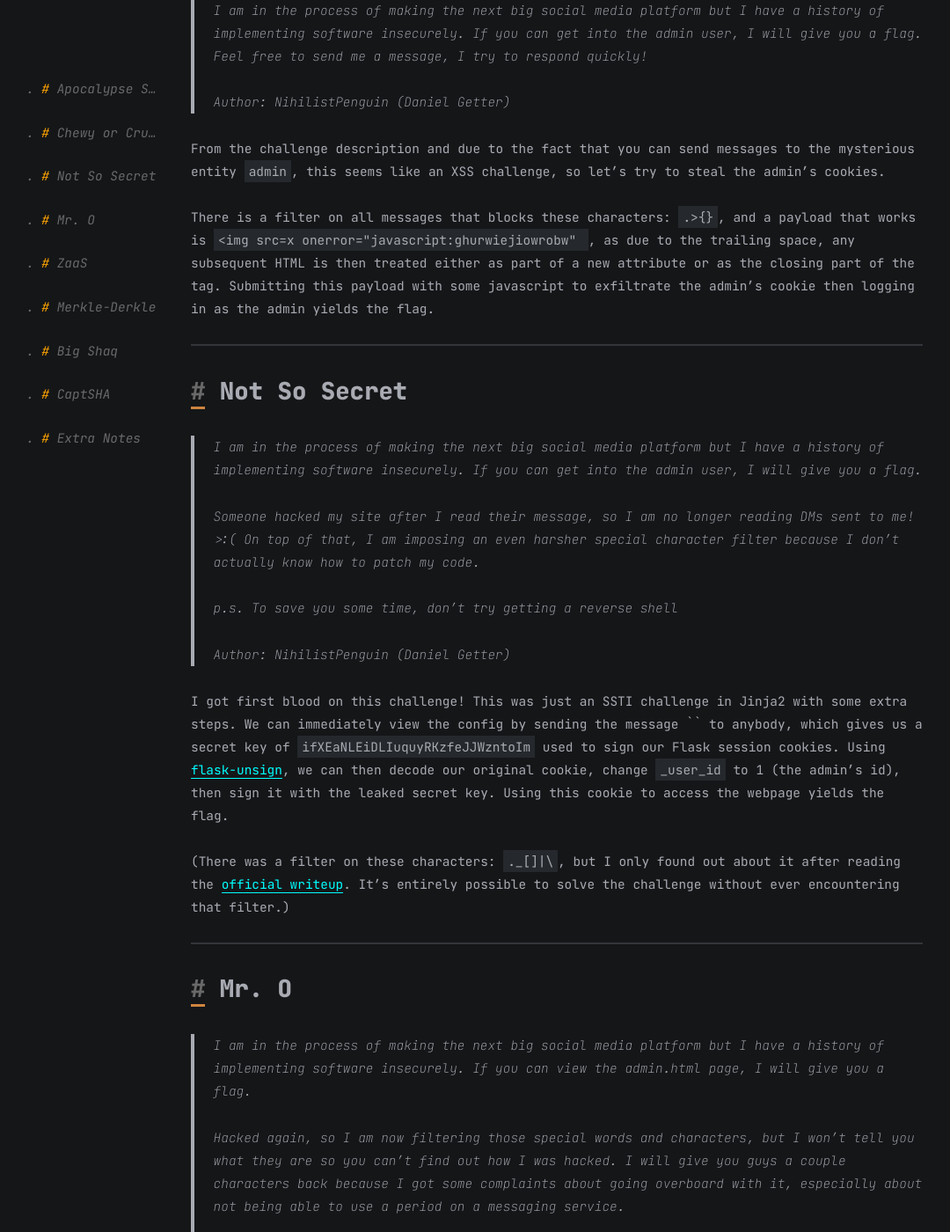
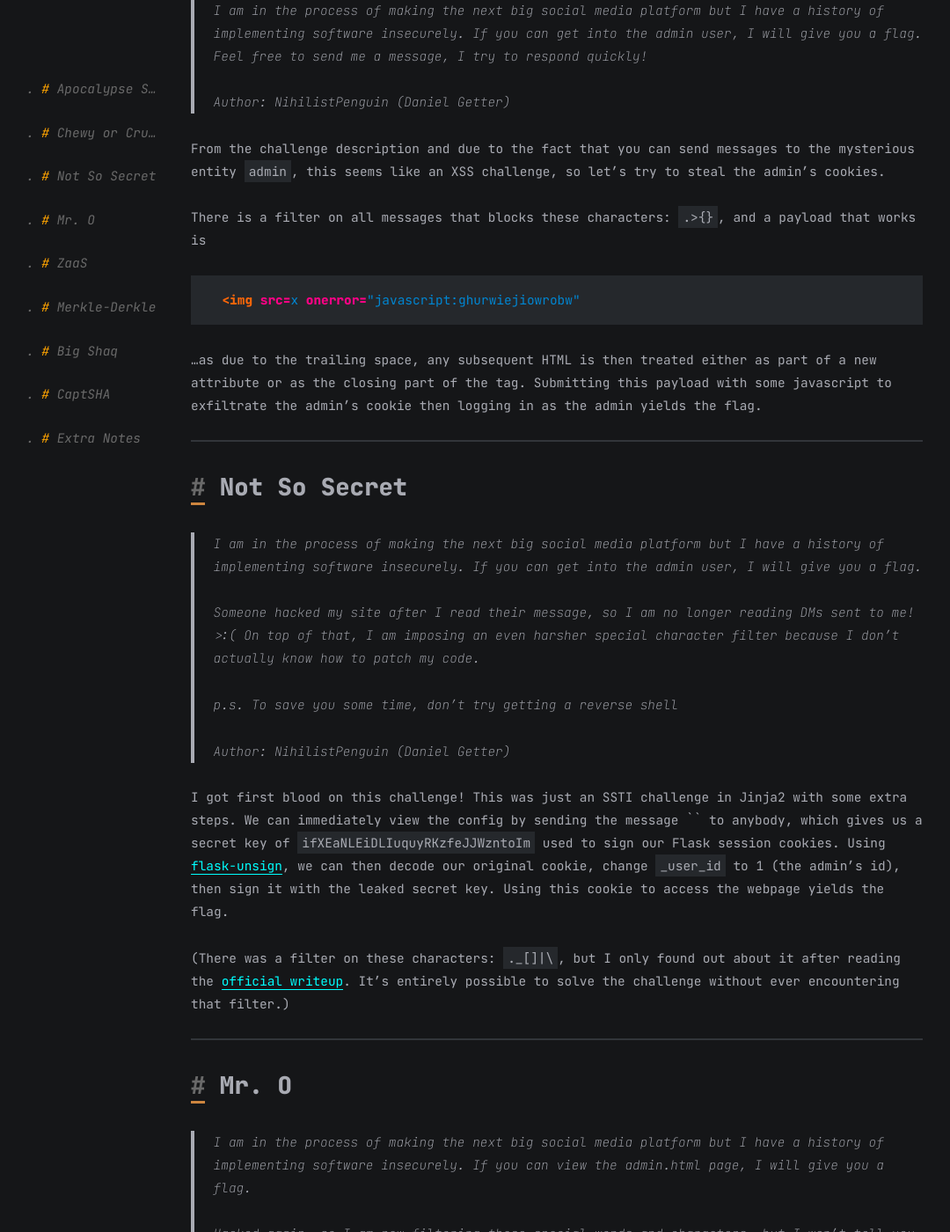
Before and after one commit to x-c-3/x-c-3.github.io, a Jekyll site: the page built from all_collections/_posts/2022-05-01-patriotctf-2022.markdown, in a window 1280 px wide and 1400 px high, scrolled down 2858 px. Shown: the whole window at 88% size, without its empty margins (7-1087 px from the left). Built offline with Jekyll 4.4.1, drawn with Linux system fonts in a browser that asks for light colours; some of the changed text lies outside the part shown.

Commit message:
fixed overflowing code

````diff
--- a/all_collections/_posts/2022-05-01-patriotctf-2022.markdown
+++ b/all_collections/_posts/2022-05-01-patriotctf-2022.markdown
@@ -96,7 +96,13 @@ After you get the password, submit another request but replace the brute-forcing
 
 From the challenge description and due to the fact that you can send messages to the mysterious entity `admin`, this seems like an XSS challenge, so let's try to steal the admin's cookies.
 
-There is a filter on all messages that blocks these characters: `.>{}`, and a payload that works is `<img src=x onerror="javascript:ghurwiejiowrobw" `, as due to the trailing space, any subsequent HTML is then treated either as part of a new attribute or as the closing part of the tag. Submitting this payload with some javascript to exfiltrate the admin's cookie then logging in as the admin yields the flag.
+There is a filter on all messages that blocks these characters: `.>{}`, and a payload that works is
+
+```html
+<img src=x onerror="javascript:ghurwiejiowrobw"
+```
+
+...as due to the trailing space, any subsequent HTML is then treated either as part of a new attribute or as the closing part of the tag. Submitting this payload with some javascript to exfiltrate the admin's cookie then logging in as the admin yields the flag.
 
 ---
 
@@ -127,7 +133,13 @@ I got first blood on this challenge! This was just an SSTI challenge in Jinja2 w
 > Author: NihilistPenguin (Daniel Getter)
 
 {% raw %}
-I got first blood on this challenge as well! This was a step up from the previous challenge and was unlike any SSTI challenge I'd seen before. The filters were a bit harsher, with `{{` and `}}` filtered out, but luckily `{%` and `%}` weren't, so we could make use of Jinja tags. Additionally, `.` was no longer filtered, so we could now use some common Jinja2 SSTI payloads, such as `cycler.__init__.__globals__.os.popen('id').read()`, to achieve RCE. The payload I used in the actual competition looked like this:
+I got first blood on this challenge as well! This was a step up from the previous challenge and was unlike any SSTI challenge I'd seen before. The filters were a bit harsher, with `{{` and `}}` filtered out, but luckily `{%` and `%}` weren't, so we could make use of Jinja tags. Additionally, `.` was no longer filtered, so we could now use some common Jinja2 SSTI payloads, such as:
+
+```py
+cycler.__init__.__globals__.os.popen('id').read()
+```
+
+...to achieve RCE. The payload I used in the actual competition looked like this:
 
 ```py
 "".__class__.__base__.__subclasses__().__getitem__(200).__init__.__globals__.sys.modules.os.popen("id").read()
--- a/assets/css/post.css
+++ b/assets/css/post.css
@@ -269,9 +269,7 @@ main {
   /*white-space: break-spaces;
   overflow-wrap: break-word;*/
   white-space: pre;
-  overflow-x: auto !important;
   background-color: var(--gray-3);
-
 }
 
 /* lbox */
````
